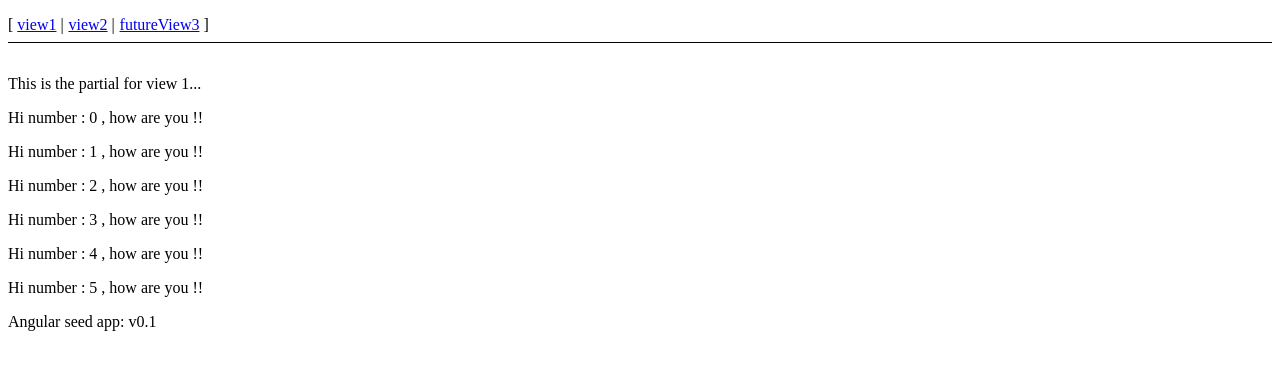
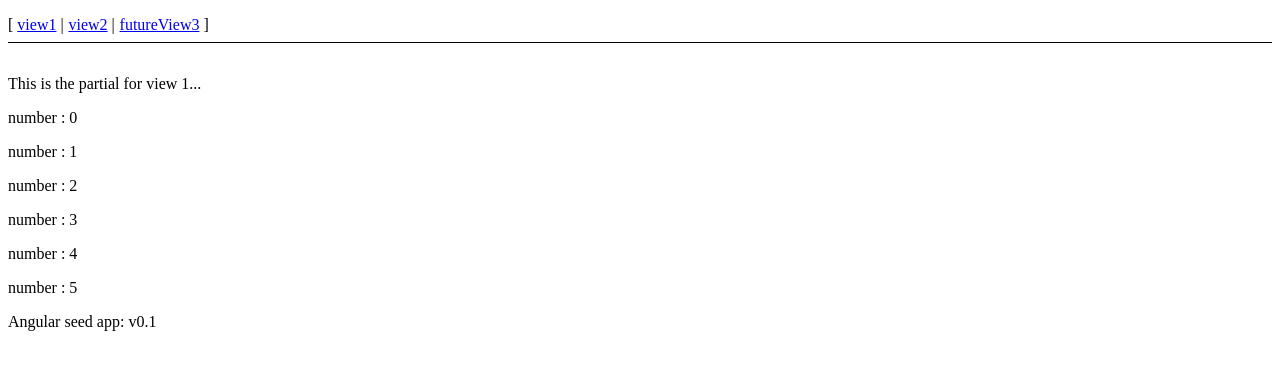
Before and after one commit to dipak23b/DemoRepo, a website: page HTML5Application/app/index.html at #/view1 in a window 1280 px wide. Drawn offline with Linux system fonts and the light colour scheme.

Commit message:
reverted code change

```diff
--- a/HTML5Application/app/partials/partial1.html
+++ b/HTML5Application/app/partials/partial1.html
@@ -1,4 +1,4 @@
 <p>This is the partial for view 1...</p>
 <div data-ng-repeat="i in [0, 1,2,3,4,5]">
-    <p> Hi number : {{i}} , how are you !!</p>
+    <p> number : {{i}}</p>
 </div>
```
